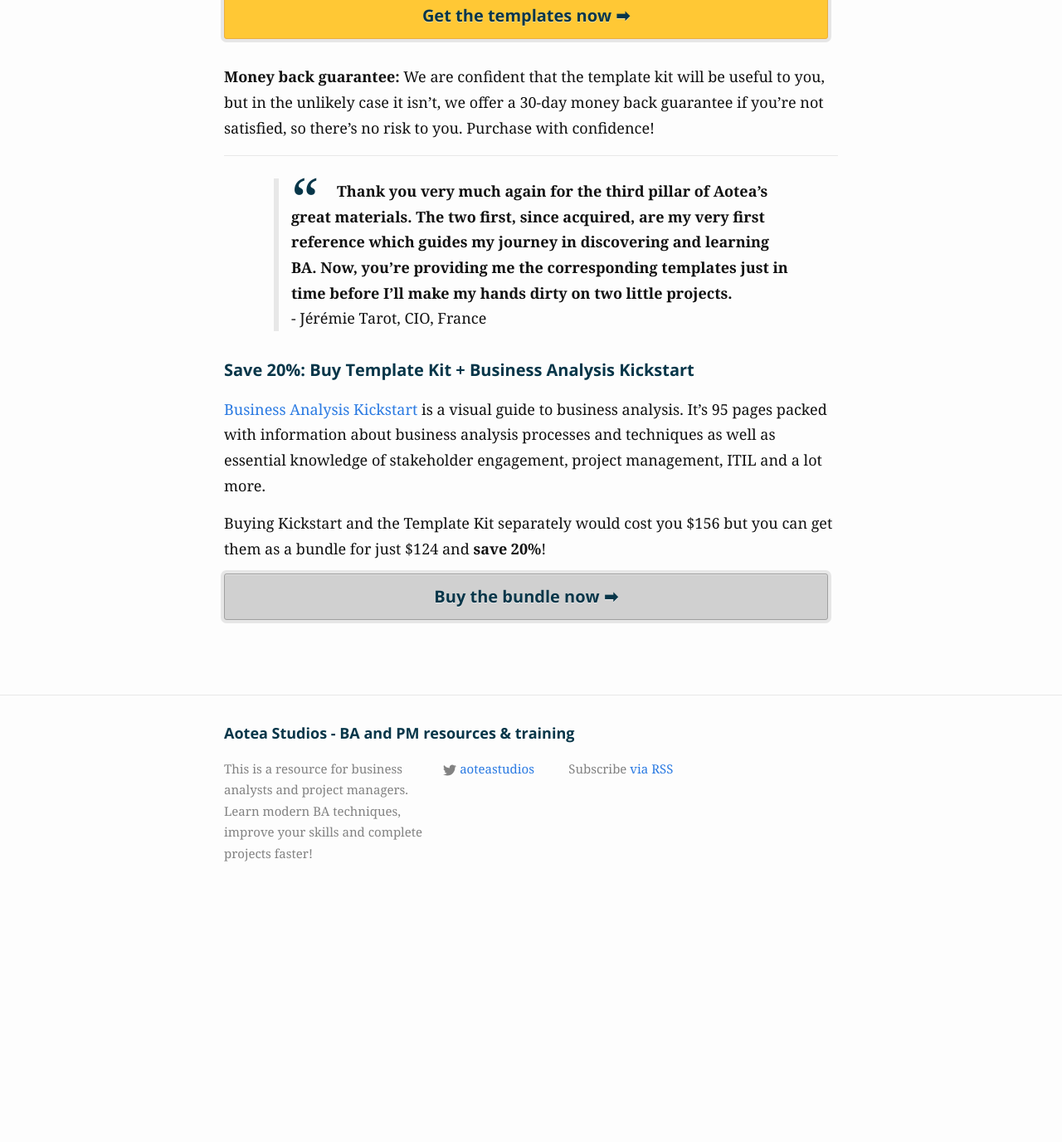
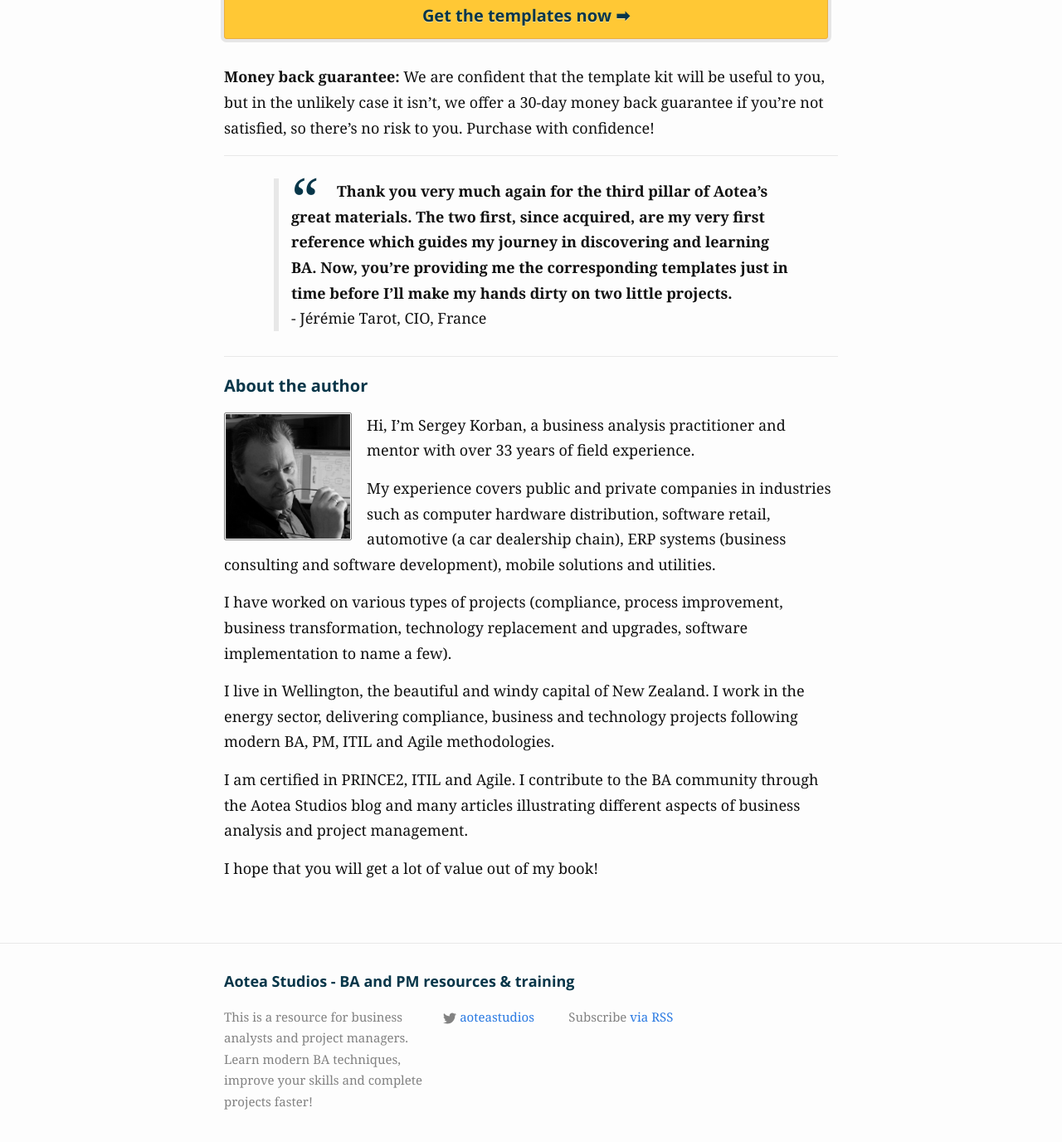
Before and after one commit to alexkorban/aoteastudios.com, a Jekyll site: the page built from pages/business-analysis-template-kit.md, in a window 1280 px wide and 1400 px high, scrolled down 2912 px. Shown: the top 1376 px of the window at 83% size. Built offline with Jekyll 4.4.1, drawn with Linux system fonts in a browser that asks for light colours; nearby versions of some CDN libraries; some web fonts are replaced; before the commit the page ends 4013 px from its top, so only the background shows below that.

Commit message:
Add BA Navigator preorder page, improve other pages

```diff
--- a/1-products.md
+++ b/1-products.md
@@ -7,35 +7,68 @@
 
 It's hard to find practical resources for business analysis. This is why we came up with a range of training and resources to allow you to learn quickly.
 
-<h1><a href = "/products/business-analysis/communication-for-bas">Communication for BAs self-paced course</a></h1>
+<br/>
 
-<img src = "/img/comms-course-image-small.png" style = "float: right; margin-left: 1em; border: 0" />
+<table style="border: 0">
+    <tr>
+        <td style="width: 250px; vertical-align: top">
+            <img src = "/img/compass.jpg" style = "width: 225px; border: 0" />
+        </td>
+        <td>
+            <h1><a href = "/products/business-analysis/business-analysis-navigator">A Navigator to Business Analysis</a></h1>
 
-Stakeholders, PMs and executives can be difficult to deal with it. Learn how to get results out of them & get in their good books at the same time.
+            Boost your BA skills with this book. It will provide you with a framework for business analysis and requirements management, AND you will also learn new techniques which will build up your value as a BA.
 
-➡ <strong><a href = "/products/business-analysis/communication-for-bas">Learn more</a></strong>.
+            Not only that, the book will also explain the essentials of enterprise architecture, project management, service management, security management, compliance & regulation, and SDLC -  indispensable subjects for a pro.
+            <br/><br/>
+            <strong><a href = "/products/business-analysis/business-analysis-kickstart" style="font-size: 1.3em">Learn more ➡ </a></strong>
+        </td>
+    </tr>
+</table>
+
+<br/>
+
+> *It captures the essence of business analysis from a practical, real world viewpoint. It will be of tremendous value for both my team of Business Analysts at work and my Business Analysis students at the University of Winnipeg.* – Michael Antonio, Lecturer (about the previous edition)
+
+<br/>
+
+<table style="border: 0">
+    <tr>
+        <td style="width: 250px; vertical-align: top">
+            <img src = "/img/comms-course-image.jpg" style = "width: 200px; margin-left: 1em; margin-top: 1em; border: 0" />
+        </td>
+        <td>
+            <h1><a href = "/products/business-analysis/communication-for-bas">Communication for BAs self-paced course</a></h1>
+
+            Stakeholders, PMs and executives can be difficult to deal with it. Learn how to get results out of them & get in their good books at the same time.
+            <br/><br/>
+            <strong><a href = "/products/business-analysis/communication-for-bas" style="font-size: 1.3em">Learn more ➡</a></strong>
+        </td>
+    </tr>
+</table>
+
+<br/>
 
 > *You have provided a lot of insight into a lot of queries I have. Thanks for all the great advice.* – Charles Verissimo, Senior Business Analyst
 
 <br/>
-<h1><a href = "/products/business-analysis/business-analysis-kickstart">Business Analysis Kickstart guide</a></h1>
 
-<img src = "/img/kickstart-image-small.png" style = "float:right; margin-left: 1em; border: 0" />
+<table style="border: 0">
+    <tr>
+        <td style="width: 250px; vertical-align: top">
+            <img src = "/img/template-kit-image.png" style = "width: 160px; border: 0; margin-left: 2em; margin-top: 1em" />
+        </td>
+        <td>
+            <h1><a href = "/products/business-analysis/business-analysis-template-kit">Business Analysis Template Kit</a></h1>
 
-Boost your BA skills with this unique visual guide to business analysis. Get a framework for business analysis and requirements management, and learn about project management, risk management, stakeholder engagement and more.
-
-➡ <strong><a href = "/products/business-analysis/business-analysis-kickstart">Learn more</a></strong>.
-
-> *It captures the essence of business analysis from a practical, real world viewpoint. It will be of tremendous value for both my team of Business Analysts at work and my Business Analysis students at the University of Winnipeg.* – Michael Antonio, Lecturer
+            Produce better documentation with this set of quality BA document templates. Give yourself a head start and focus on the content rather than the layout.
+            <br/><br/>
+            <strong><a href = "/products/business-analysis/business-analysis-template-kit" style="font-size: 1.3em">Learn more ➡</a></strong>
+        </td>
+    </tr>
+</table>
 
 <br/>
-<h1><a href = "/products/business-analysis/business-analysis-template-kit">Business Analysis Template Kit</a></h1>
-
-<img src = "/img/template-kit-image-small.png" style = "float:right; margin-left: 1em; border: 0" />
-
-Produce better documentation with this set of quality BA document templates. Give yourself a head start and focus on the content rather than the layout.
-
-➡ <strong><a href = "/products/business-analysis/business-analysis-template-kit">Learn more</a></strong>.
 
 > *I am starting out in Business Analysis and I can see already how useful these are going to be for me! The products are well worth the money and then some :-)* – Jennifer Sharp
 
--- /dev/null
+++ b/_includes/author.html
@@ -0,0 +1,15 @@
+---
+
+### About the author
+
+<img src = "/img/sergey.jpg" style = "float: left; margin-right: 1em; width: 150px; height: 150px" /> Hi, I'm Sergey Korban, a business analysis practitioner and mentor with over 33 years of field experience.
+
+My experience covers public and private companies in industries such as computer hardware distribution, software retail, automotive (a car dealership chain), ERP systems (business consulting and software development), mobile solutions and utilities.
+
+I have worked on various types of projects (compliance, process improvement, business transformation, technology replacement and upgrades, software implementation to name a few).
+
+I live in Wellington, the beautiful and windy capital of New Zealand. I work in the energy sector, delivering compliance, business and technology projects following modern BA, PM, ITIL and Agile methodologies.
+
+I am certified in PRINCE2, ITIL and Agile. I contribute to the BA community through the Aotea Studios blog and many articles illustrating different aspects of business analysis and project management.
+
+I hope that you will get a lot of value out of my book!
--- a/pages/business-analysis-template-kit.md
+++ b/pages/business-analysis-template-kit.md
@@ -70,6 +70,9 @@
 
 > **Thank you very much again for the third pillar of Aotea's great materials. The two first, since acquired, are my very first reference which guides my journey in discovering and learning BA. Now, you're providing me the corresponding templates just in time before I'll make my hands dirty on two little projects.** <br/>- Jérémie Tarot, CIO, France
 
+{% include author.html %}
+
+<!--
 ### Save 20%: Buy Template Kit + Business Analysis Kickstart
 
 [Business Analysis Kickstart](/products/business-analysis/business-analysis-kickstart/ "Business analysis guide") is a visual guide to business analysis. It's 95 pages packed with information about business analysis processes and techniques as well as essential knowledge of stakeholder engagement, project management, ITIL and a lot more.
@@ -77,3 +80,4 @@
 Buying Kickstart and the Template Kit separately would cost you $156 but you can get them as a bundle for just $124 and **save 20%**!
 
 <a href = "https://getdpd.com/v2/cart/add/5365/25204/24729" class = "grey-button" style = "width: 90%; margin-left: auto; margin-right: auto"><span class = "main-text">Buy the bundle now ➡</span></a>
+-->
```
Also changed, not shown: 3-about.md (+2 -2 lines), pages/business-analysis-navigator.md (added, +175 -0 lines), pages/communication-for-bas.md (+18 -5 lines), img/ba-navigator-cover.jpg (added), img/comms-course-image.jpg (added), img/compass.jpg (added), 1 other file.
